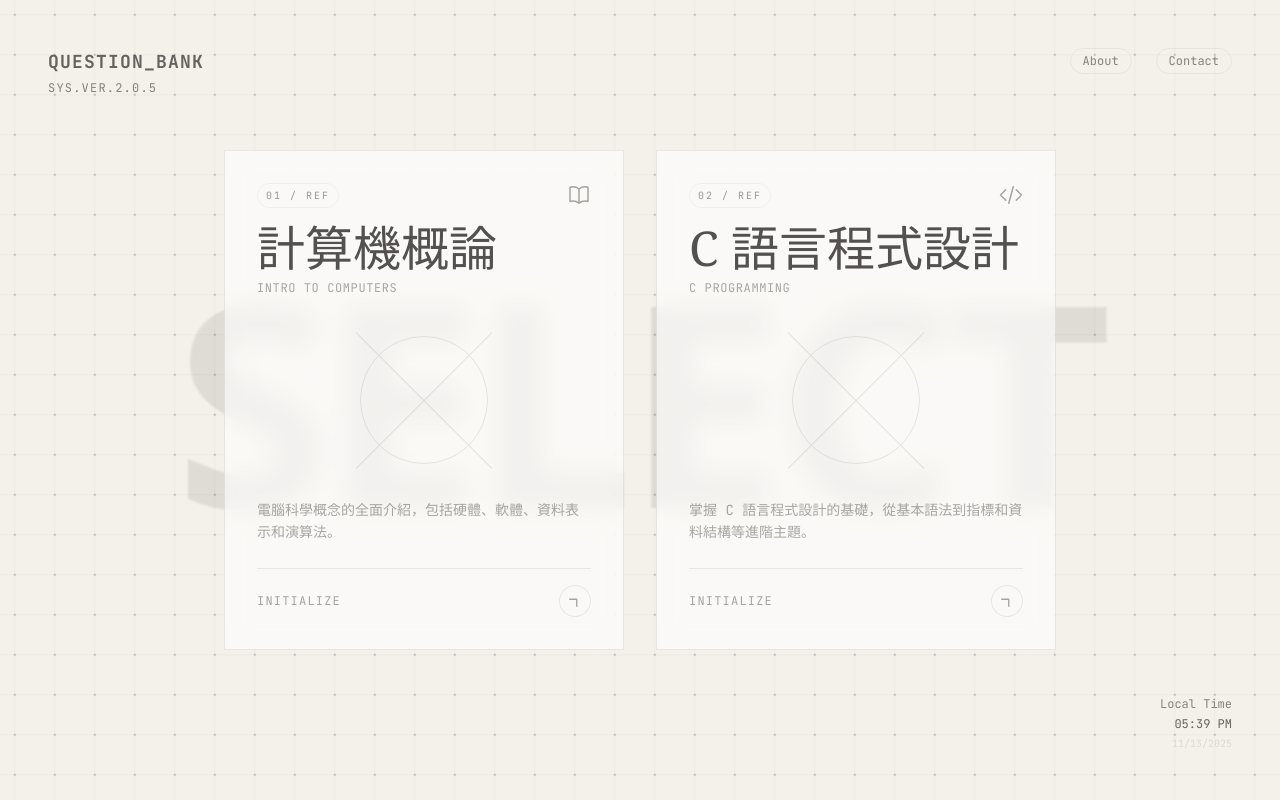
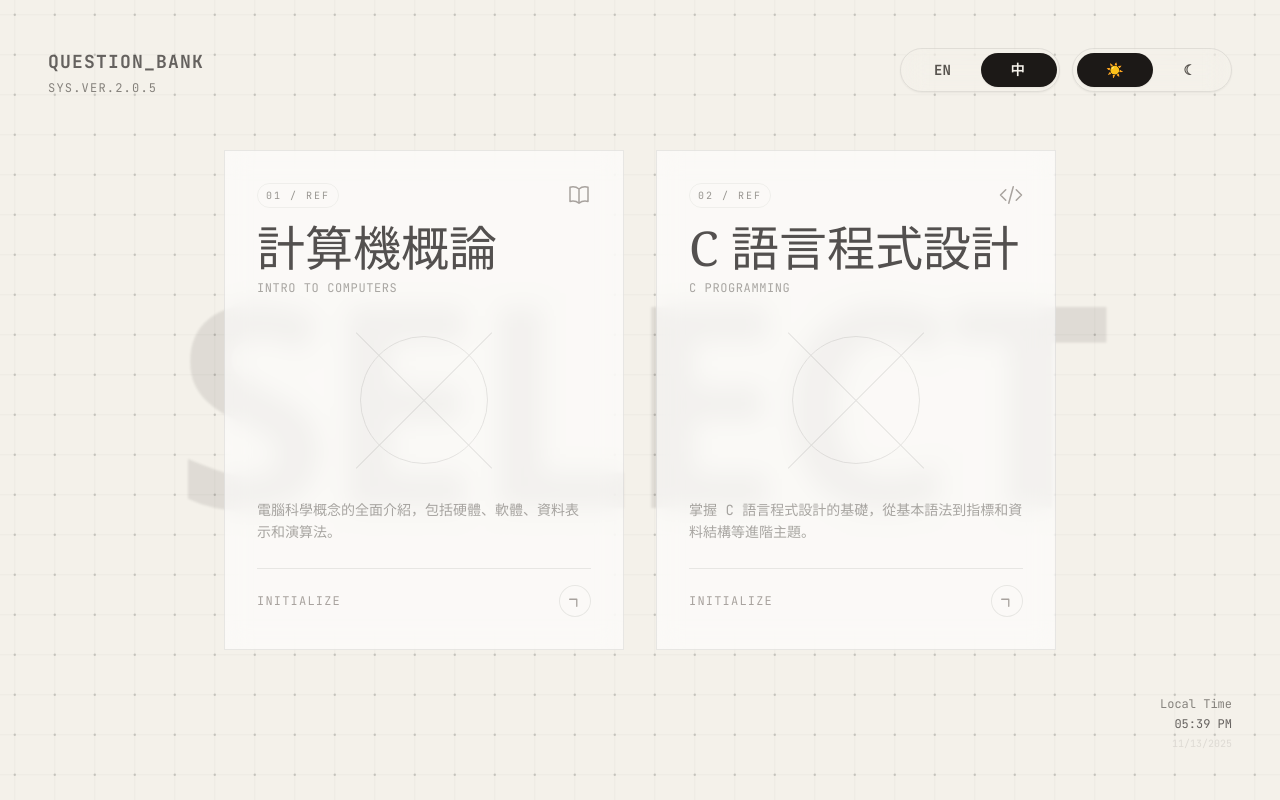
Before and after one commit to Estrella-071/ComS, a React (Vite) app: page / in a window 1280 px wide. Built offline with nearby package versions, Linux system fonts and the light colour scheme.

Commit message:
feat: Add language switcher with SegmentedControl
Introduces a new reusable SegmentedControl component and integrates it into the SubjectSelection component to allow users to switch between languages. This enhances the application's accessibility and internationalization capabilities.

```diff
--- a/components/SubjectSelection.tsx
+++ b/components/SubjectSelection.tsx
@@ -4,9 +4,11 @@ import { motion, useMotionValue, useSpring, useTransform, useAnimation, Variants
 import { useAppContext } from '../contexts/AppContext';
 import { subjects } from '../data/subjects';
 import { BookOpenIcon, CodeBracketIcon, ChevronRightIcon } from './icons';
+import { SegmentedControl } from './common/SegmentedControl';
 
 const CornerData = () => {
   const [time, setTime] = useState(new Date());
+  const { theme, setTheme, language, setLanguage } = useAppContext();
 
   useEffect(() => {
     const timer = setInterval(() => setTime(new Date()), 1000);
@@ -20,9 +22,26 @@ const CornerData = () => {
         <div className="hidden sm:block">SYS.VER.2.0.5</div>
       </div>
 
-      <div className="absolute top-6 right-6 z-20 font-mono text-xs text-[var(--text-secondary)] opacity-70 gap-6 hidden sm:flex">
-        <span className="border border-[var(--ui-border)] px-3 py-1 rounded-full hover:bg-[var(--text-primary)] hover:text-[var(--bg-color)] transition-colors cursor-pointer pointer-events-auto">About</span>
-        <span className="border border-[var(--ui-border)] px-3 py-1 rounded-full hover:bg-[var(--text-primary)] hover:text-[var(--bg-color)] transition-colors cursor-pointer pointer-events-auto">Contact</span>
+      <div className="absolute top-6 right-6 z-20 flex flex-col sm:flex-row items-end sm:items-center gap-3 pointer-events-auto">
+        {/* Language Switcher */}
+        <div className="w-24 sm:w-28 md:w-32 lg:w-36 xl:w-40 transition-all duration-300">
+             <SegmentedControl
+                options={[{ label: 'EN', value: 'en' }, { label: '中', value: 'zh' }]}
+                value={language}
+                onChange={(val) => setLanguage(val as 'en' | 'zh')}
+                className="h-8 sm:h-9 md:h-10 lg:h-11 text-xs sm:text-sm font-mono font-bold shadow-sm border border-[var(--ui-border)] backdrop-blur-md bg-[var(--ui-bg)]/50"
+             />
+        </div>
+
+        {/* Theme Switcher */}
+        <div className="w-24 sm:w-28 md:w-32 lg:w-36 xl:w-40 transition-all duration-300">
+             <SegmentedControl
+                options={[{ label: '☀', value: 'light' }, { label: '☾', value: 'dark' }]}
+                value={theme}
+                onChange={(val) => setTheme(val as 'light' | 'dark')}
+                className="h-8 sm:h-9 md:h-10 lg:h-11 text-xs sm:text-sm font-bold shadow-sm border border-[var(--ui-border)] backdrop-blur-md bg-[var(--ui-bg)]/50"
+             />
+        </div>
       </div>
 
       <div className="absolute bottom-6 right-6 z-20 font-mono text-xs text-[var(--text-secondary)] opacity-70 text-right pointer-events-none">
--- a/components/common/SegmentedControl.tsx
+++ b/components/common/SegmentedControl.tsx
@@ -6,12 +6,14 @@ interface SegmentedControlProps<T extends string> {
   options: Array<{ label: string; value: T }>;
   value: T;
   onChange: (value: T) => void;
+  className?: string;
 }
 
 export function SegmentedControl<T extends string>({
   options,
   value,
   onChange,
+  className = "h-12 text-sm bg-[var(--ui-bg)]"
 }: SegmentedControlProps<T>) {
   const containerRef = useRef<HTMLDivElement>(null);
   const [containerWidth, setContainerWidth] = useState(0);
@@ -154,7 +156,7 @@ export function SegmentedControl<T extends string>({
     <div
         ref={containerRef}
         onClick={handleTrackClick}
-        className="relative flex h-12 w-full select-none items-center rounded-full bg-[var(--ui-bg)] p-1 cursor-pointer"
+        className={`relative flex w-full select-none items-center rounded-full p-1 cursor-pointer ${className}`}
         style={{ touchAction: 'none' }}
     >
         {containerWidth > 0 && (
@@ -177,7 +179,7 @@ export function SegmentedControl<T extends string>({
             {options.map((option) => (
                 <div
                     key={option.value}
-                    className={`flex-1 flex items-center justify-center text-sm font-semibold transition-colors duration-200 ${
+                    className={`flex-1 flex items-center justify-center font-semibold transition-colors duration-200 ${
                         activeValue === option.value
                         ? 'text-[var(--accent-solid-text)]'
                         : 'text-[var(--text-secondary)]'
```
